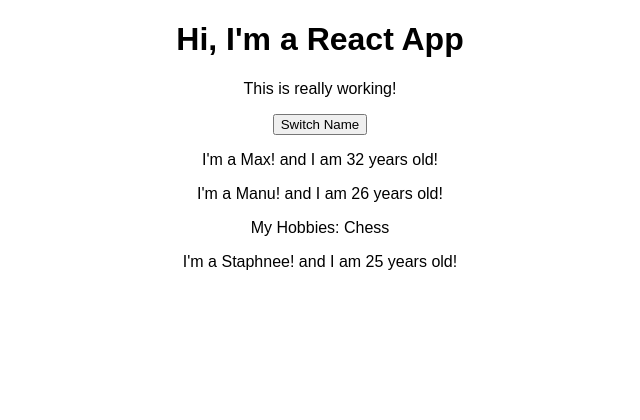
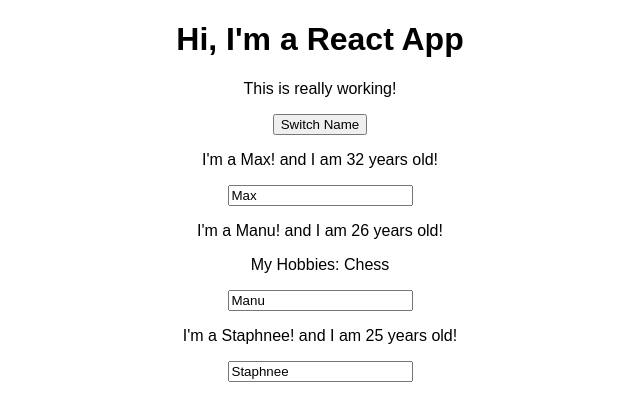
Before and after one commit to saurabh-opoyi/react-complete-guide, a React (Create React App) app: page / in a window 1280 px wide. Shown: the top 420 px of the page, without its empty margins (320-960 px from the left). Built offline with nearby package versions, Linux system fonts and the light colour scheme.

Commit message:
Adding Two Way Binding

```diff
--- a/src/App.js
+++ b/src/App.js
@@ -22,6 +22,17 @@
       ]
     })
   };
+
+  nameChangeHandler = (event) => {
+    this.setState({
+      persons: [
+        {name:'Max', age:'32'},
+        {name: event.target.value,age:'26'},
+        {name:'Staphnee', age:'25'}
+      ]
+    })
+  };
+
   render() {
     return (
       <div className="App">
@@ -31,7 +42,9 @@
        <Person
           name={this.state.persons[0].name} age={this.state.persons[0].age}/>
        <Person click={this.switchNameHandler.bind(this,'Maxi')}
-          name={this.state.persons[1].name} age={this.state.persons[1].age}>My Hobbies: Chess</Person>
+          name={this.state.persons[1].name}
+          age={this.state.persons[1].age}
+          changed={this.nameChangeHandler}>My Hobbies: Chess</Person>
        <Person
           name={this.state.persons[2].name} age={this.state.persons[2].age}/>
       </div>
--- a/src/Person/Person.js
+++ b/src/Person/Person.js
@@ -5,6 +5,7 @@
        <div>
         <p onClick={props.click}>I'm a {props.name}! and I am {props.age} years old!</p>
         <p>{props.children}</p>
+        <input type="text" onChange={props.changed} value={props.name}></input>
        </div>
     )
 };
```
